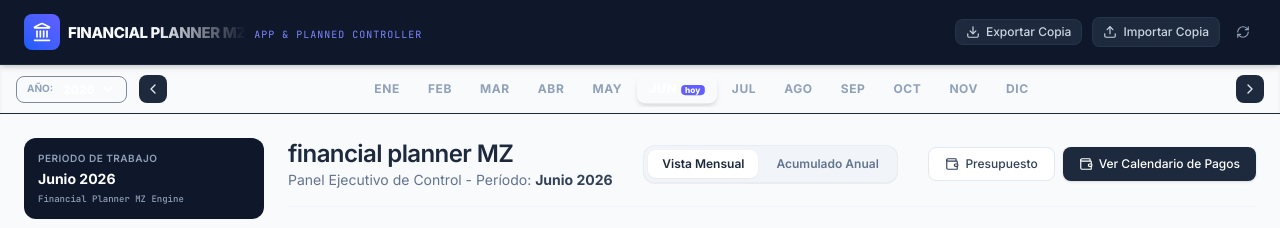
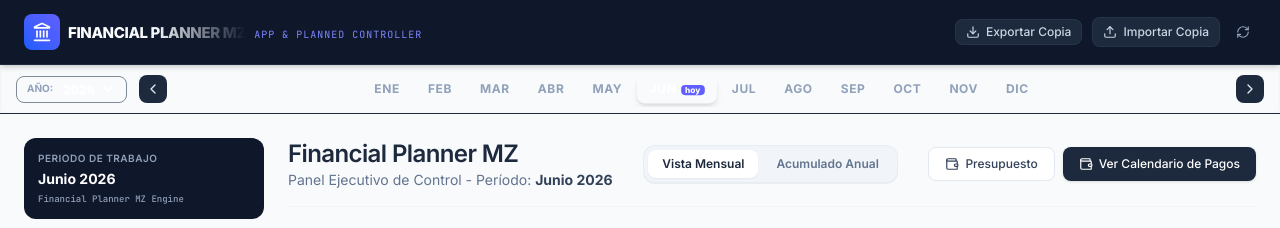
Before and after one commit to ManuelM7010/FPlanner, a React (Vite) app: page / in a window 1280 px wide. Shown: the top 228 px of the page. Built offline with nearby package versions, Linux system fonts and the light colour scheme.

Commit message:
style: update title casing for dashboard header

```diff
--- a/src/components/Dashboard.tsx
+++ b/src/components/Dashboard.tsx
@@ -269,7 +269,7 @@ export default function Dashboard({ state, onNavigate }: DashboardProps) {
       {/* Title block */}
       <div className="flex flex-col sm:flex-row sm:items-center sm:justify-between pb-4 border-b border-slate-100 gap-4">
         <div>
-          <h1 className="text-2xl font-semibold text-slate-800 tracking-tight">financial planner MZ</h1>
+          <h1 className="text-2xl font-semibold text-slate-800 tracking-tight">Financial Planner MZ</h1>
           <p className="text-sm text-slate-500">
             Panel Ejecutivo de Control - Período: <strong className="text-slate-700">{monthLabel}</strong>
             {viewType === 'cumulative' && <span className="ml-2 px-1.5 py-0.5 bg-slate-100 text-slate-600 rounded text-[10px] font-bold">VISTA ACUMULADA ANUAL</span>}
```
